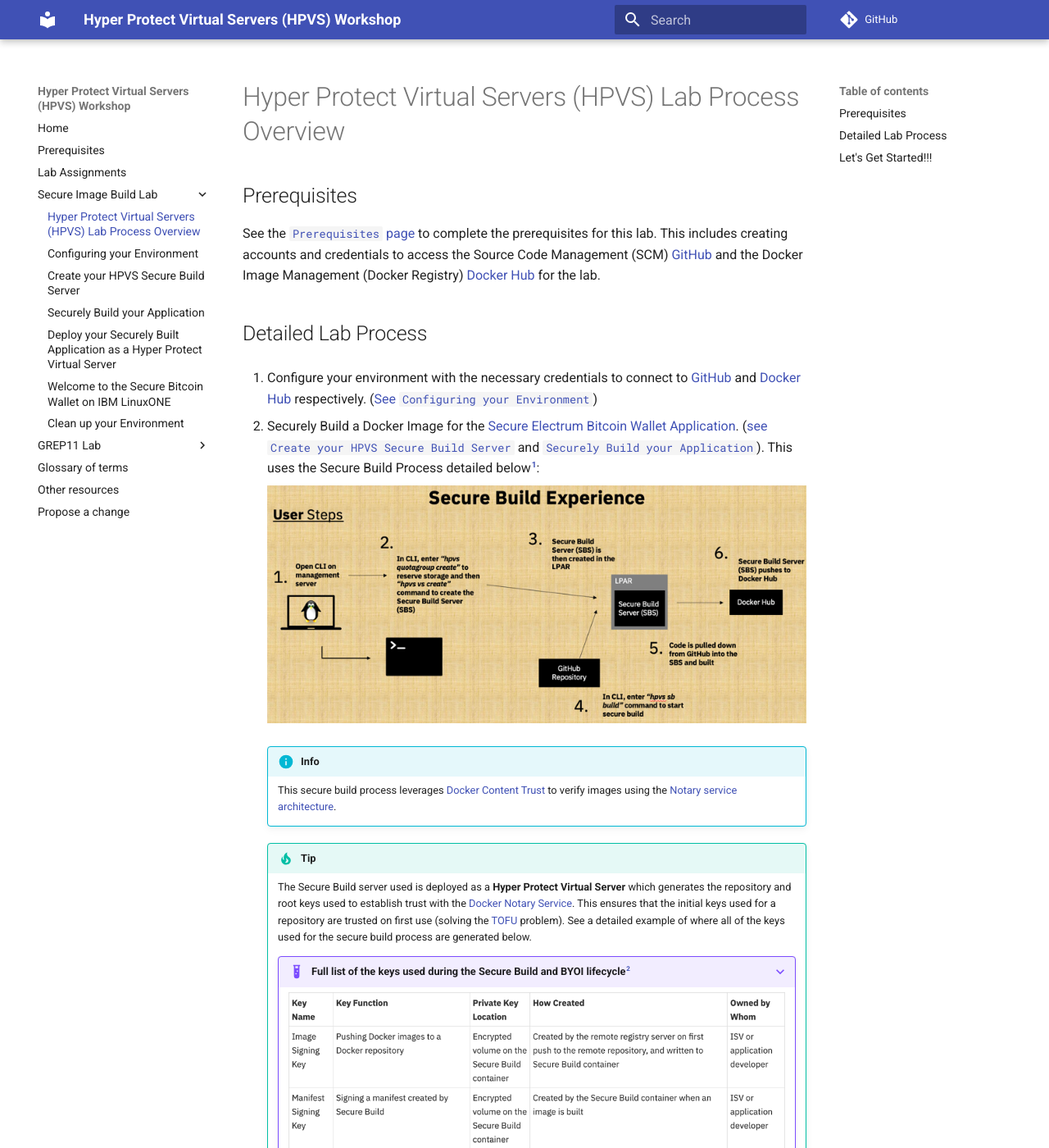
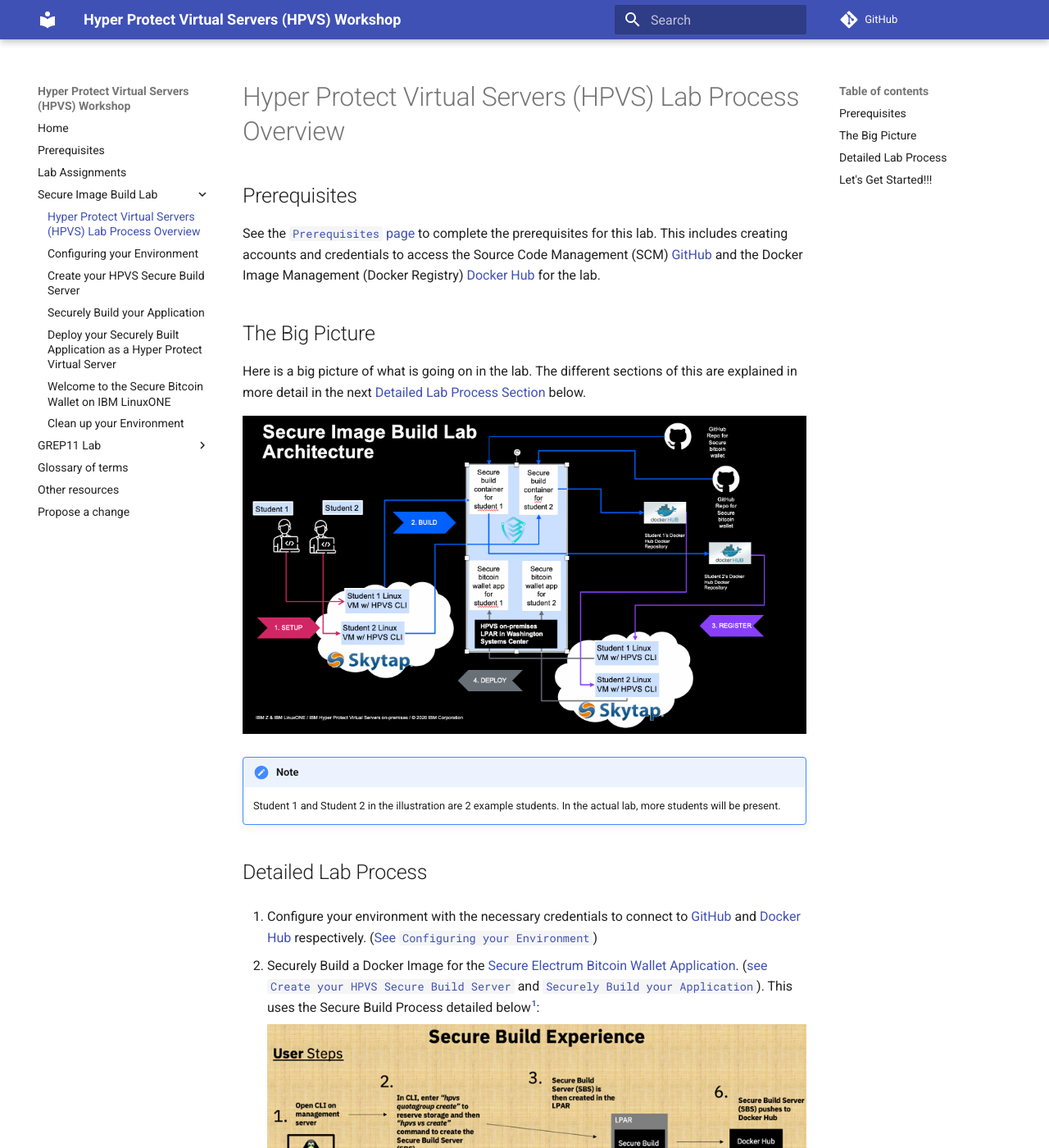
Before and after one commit to ibm-wsc/hyper-protect-virtual-servers-workshop, an MkDocs documentation site: the page built from docs/securebuild-lab/overview.md, in a window 1280 px wide and 1400 px high. Shown: the whole window at 82% size. Built offline with MkDocs 1.6.1 and Material for MkDocs 9.7.7, drawn with Linux system fonts in a browser that asks for light colours; comment, search, counter and statistics services are not loaded.

Commit message:
Add Big Picture to secure build overview

```diff
--- a/docs/securebuild-lab/overview.md
+++ b/docs/securebuild-lab/overview.md
@@ -3,6 +3,15 @@
 ## Prerequisites
 
 See the [`Prerequisites` page](../prerequisites.md){target=_blank} to complete the prerequisites for this lab. This includes creating accounts and credentials to access the Source Code Management (SCM) [GitHub](https://github.com){target=_blank} and the Docker Image Management (Docker Registry) [Docker Hub](https://hub.docker.com/){target=_blank} for the lab.
+
+## The Big Picture
+
+Here is a big picture of what is going on in the lab. The different sections of this are explained in more detail in the next [Detailed Lab Process Section](#detailed-lab-process) below.
+
+![Secure Build Big Picture](Overview_Images/SecureBuild_BigPicture.png)
+
+!!! note
+    Student 1 and Student 2 in the illustration are 2 example students. In the actual lab, more students will be present.
 
 ## Detailed Lab Process
 
```
Also changed, not shown: docs/securebuild-lab/Overview_Images/SecureBuild_BigPicture.png (added).
